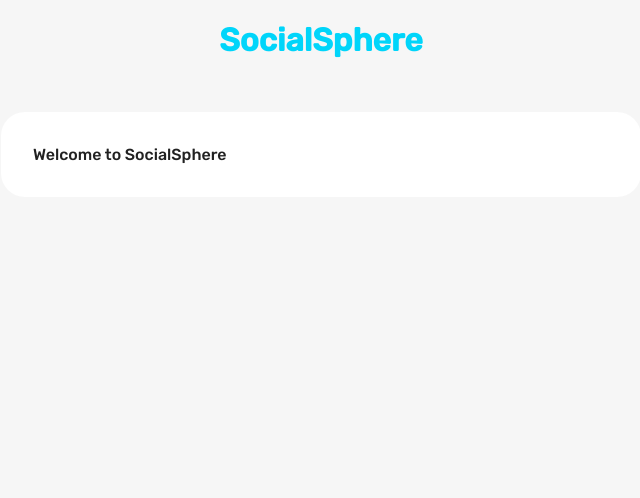
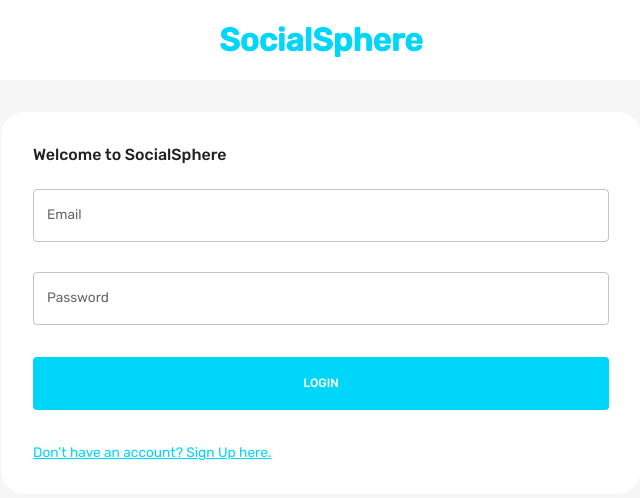
Before and after one commit to Ayush-Shukla02/SocialSphere, a React (Create React App) app in the folder client/: page / in a window 1280 px wide. Shown: the top 498 px of the page, without its empty margins (319-959 px from the left). Built offline with nearby package versions, Linux system fonts and the light colour scheme.

Commit message:
LoginPage fixed

```diff
--- a/client/src/scenes/loginPage/Form.jsx
+++ b/client/src/scenes/loginPage/Form.jsx
@@ -90,7 +90,7 @@ const Form = () => {
 			}
 		);
 
-		const loggedIn = loggedInResponse.json();
+		const loggedIn = await loggedInResponse.json();
 		onSubmitProps.resetForm();
 
 		if (loggedIn) {
@@ -101,7 +101,7 @@ const Form = () => {
 
 	const handleFormSubmit = async (values, onSubmitProps) => {
 		if (isLogin) {
-			await loginSchema(values, onSubmitProps);
+			await login(values, onSubmitProps);
 		}
 
 		if (isRegister) {
@@ -151,7 +151,7 @@ const Form = () => {
 									helperText={
 										touched.firstName && errors.firstName
 									}
-									sx={{ gridColums: "span 2" }}
+									sx={{ gridColumn: "span 2" }}
 								/>
 								<TextField
 									label="Last Name"
@@ -166,7 +166,7 @@ const Form = () => {
 									helperText={
 										touched.lastName && errors.lastName
 									}
-									sx={{ gridColums: "span 2" }}
+									sx={{ gridColumn: "span 2" }}
 								/>
 								<TextField
 									label="Location"
@@ -219,7 +219,7 @@ const Form = () => {
 												{...getRootProps()}
 												border={`2px dashed ${palette.primary.main}`}
 												p="1rem"
-												sz={{
+												sx={{
 													"&:hover": {
 														cursor: "pointer",
 													},
@@ -290,7 +290,7 @@ const Form = () => {
 								"&:hover": { color: palette.primary.main },
 							}}
 						>
-							{isLogin ? "Login" : "Register"}
+							{isLogin ? "LOGIN" : "REGISTER"}
 						</Button>
 						<Typography
 							onClick={() => {
@@ -308,7 +308,7 @@ const Form = () => {
 						>
 							{isLogin
 								? "Don't have an account? Sign Up here."
-								: "Existing user? Login here."}
+								: "Already have an account? Login here."}
 						</Typography>
 					</Box>
 				</form>
--- a/client/src/scenes/loginPage/index.jsx
+++ b/client/src/scenes/loginPage/index.jsx
@@ -1,15 +1,15 @@
 import { Box, Typography, useTheme, useMediaQuery } from "@mui/material";
-import From from "./Form";
+import Form from "./Form";
 
 const LoginPage = () => {
 	const theme = useTheme();
-	const isNotMobileScreen = useMediaQuery("(min-width:1000px)");
+	const isNonMobileScreens = useMediaQuery("(min-width:1000px)");
 
 	return (
 		<Box>
 			<Box
 				width="100%"
-				backgroundColor={theme.palette.background.atl}
+				backgroundColor={theme.palette.background.alt}
 				p="1rem 6%"
 				textAlign="center"
 			>
@@ -19,15 +19,16 @@ const LoginPage = () => {
 			</Box>
 
 			<Box
-				width={isNotMobileScreen ? "50%" : "93%"}
+				width={isNonMobileScreens ? "50%" : "93%"}
 				p="2rem"
 				m="2rem auto"
 				borderRadius="1.5rem"
 				backgroundColor={theme.palette.background.alt}
 			>
-				<Typography fontWeight="500" variant="h5" sz={{ mb: "1.5rem" }}>
+				<Typography fontWeight="500" variant="h5" sx={{ mb: "1.5rem" }}>
 					Welcome to SocialSphere
 				</Typography>
+				<Form />
 			</Box>
 		</Box>
 	);
```
